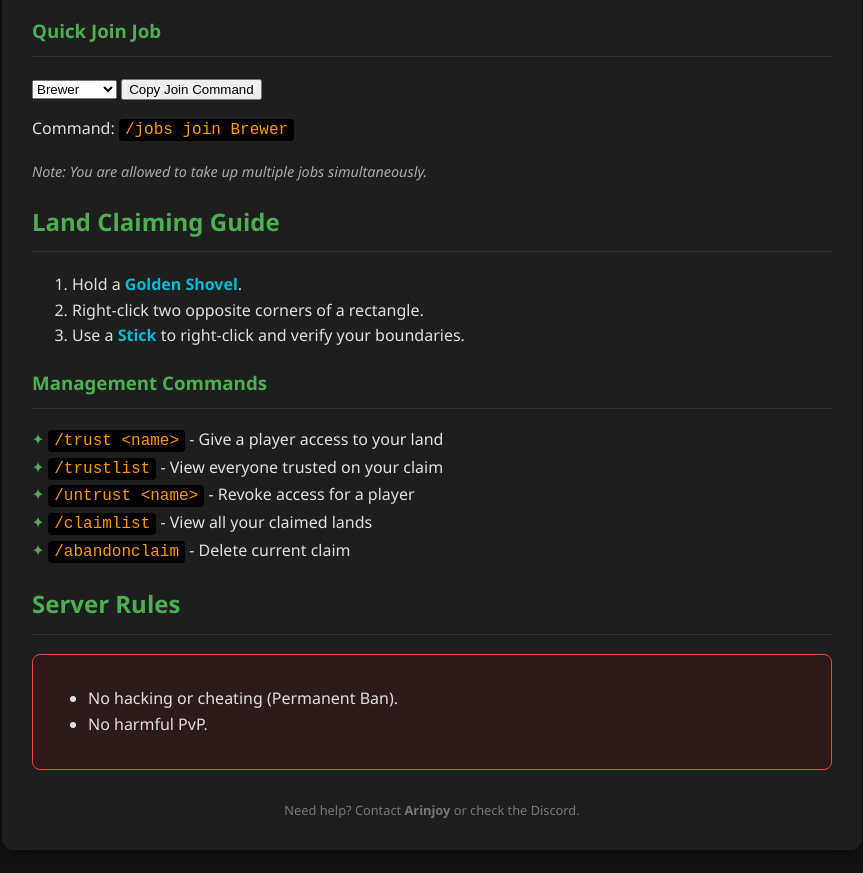
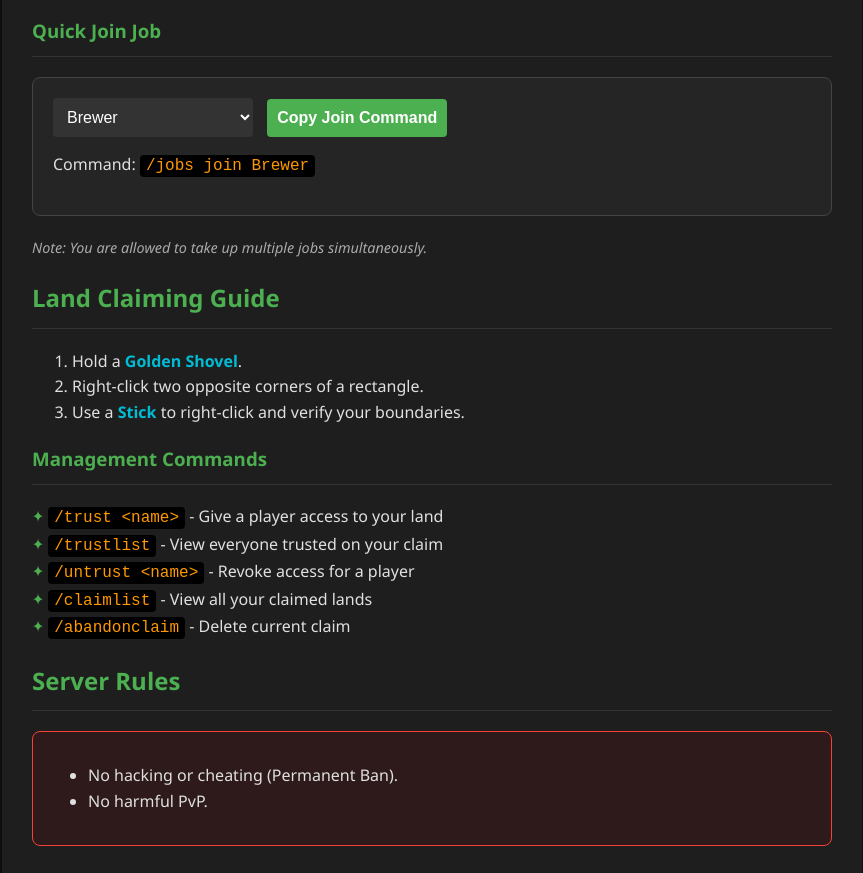
Before and after one commit to THe-CODIST-GAMER/DAWNLANDS, a plain HTML site: page index.html in a window 1280 px wide. Shown: the part 1032-1905 px from the top of the page, without its empty margins (208-1071 px from the left). Drawn offline with Linux system fonts and the light colour scheme.

Commit message:
Update index.html

```diff
--- a/index.html
+++ b/index.html
@@ -79,6 +79,51 @@
             color: #aaa;
             font-size: 0.9em;
             margin-bottom: 20px;
+            display: block;
+        }
+        .rules-box {
+            background: #2e1a1a;
+            border: 1px solid #f44336;
+            padding: 15px;
+            border-radius: 8px;
+        }
+        .highlight {
+            color: #00bcd4;
+            font-weight: bold;
+        }
+     .generator-box {
+            background: #252525;
+            padding: 20px;
+            border-radius: 8px;
+            margin: 20px 0;
+            border: 1px solid #444;
+        }
+        select, button {
+            padding: 10px;
+            border-radius: 4px;
+            border: none;
+            font-size: 1rem;
+        }
+        select {
+            background: #333;
+            color: white;
+            width: 200px;
+            margin-right: 10px;
+        }
+        .copy-btn {
+            background: #4caf50;
+            color: white;
+            cursor: pointer;
+            font-weight: bold;
+        }
+        .copy-btn:hover {
+            background: #45a049;
+        }
+        .note {
+            font-style: italic;
+            color: #aaa;
+            font-size: 0.9em;
+            margin-top: 10px;
             display: block;
         }
         .rules-box {
```
